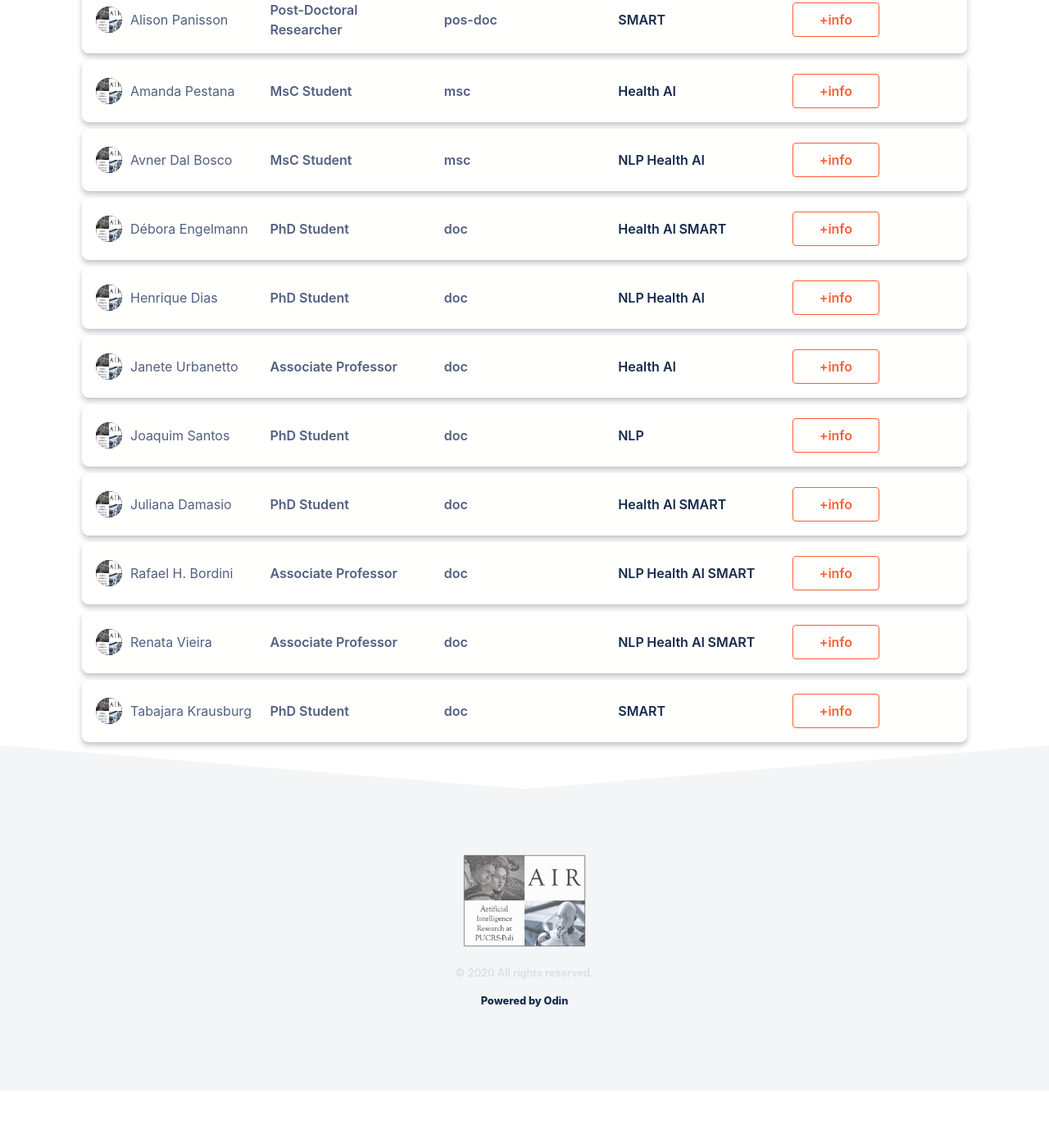
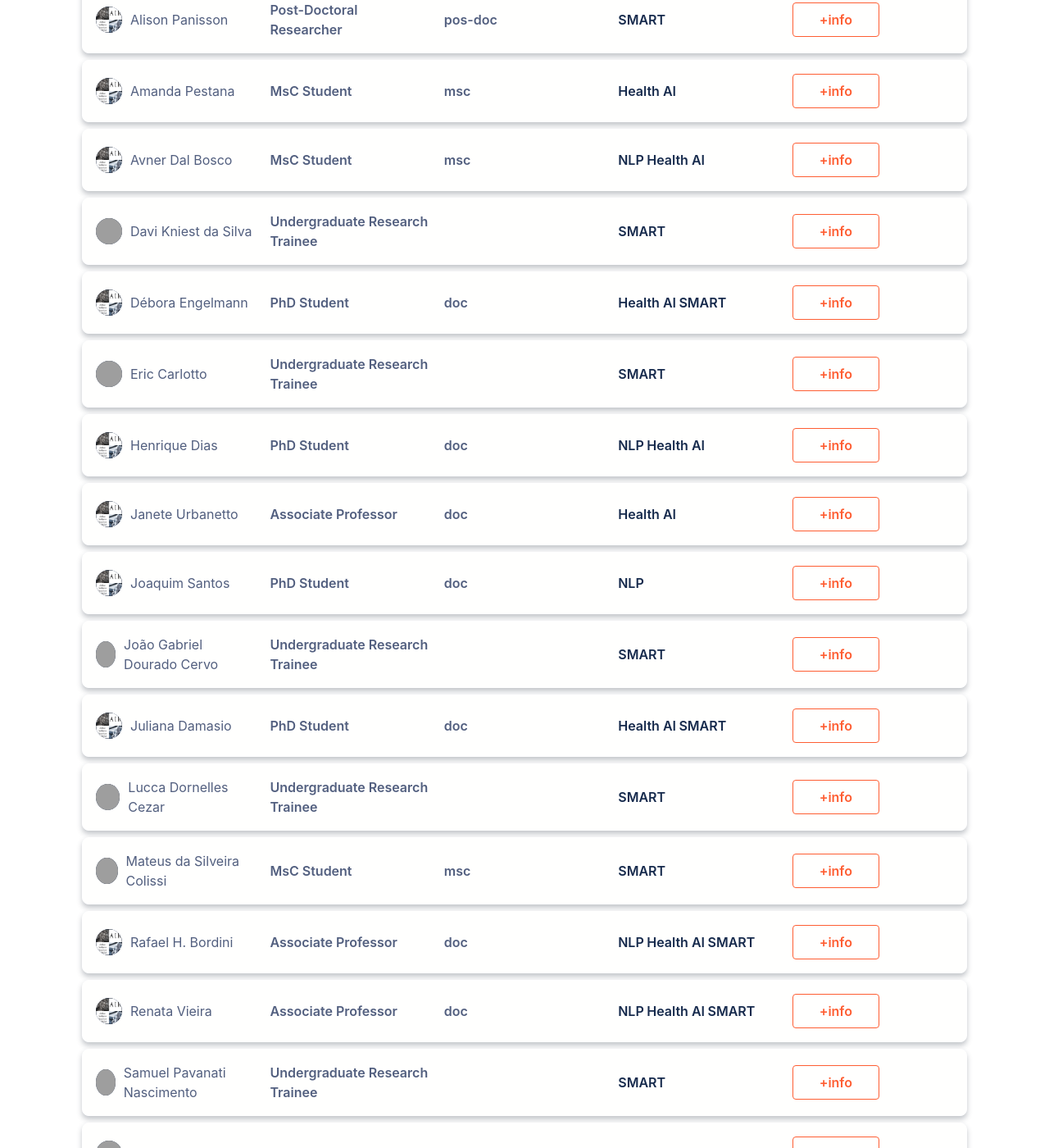
Before and after one commit to air-pucrs/air-pucrs.github.io, a Jekyll site: the page built from integrantes.html, in a window 1280 px wide and 1400 px high, scrolled down 483 px. Shown: the whole window at 82% size. Built offline with Jekyll 4.4.1, drawn with Linux system fonts in a browser that asks for light colours; nearby versions of some CDN libraries; some web fonts are replaced; comment, search, counter and statistics services are not loaded; before the commit the page ends 1813 px from its top, so only the background shows below that; grey boxes are pictures that could not be loaded.

Commit message:
smart people

```diff
--- a/_data/integrantes_list.yaml
+++ b/_data/integrantes_list.yaml
@@ -65,7 +65,7 @@ breather5:
   grupos: smart
   posicao: PhD Student
   nivel: doc
-  foto: assets/logo-AIR.png
+  foto: https://avatars3.githubusercontent.com/u/10147197?s=460&v=4
   email: tabajara.rodrigues@edu.pucrs.br
   redes-sociais:
     facebook:
@@ -158,3 +158,141 @@ breather12:
     email: joaquim.santos@acad.pucrs.br
     redes-sociais:
       lattes: http://lattes.cnpq.br/6511667784239144
+
+breather13:
+  nome: Mateus
+  sobrenome: da Silveira Colissi
+  grupos: smart
+  posicao: MsC Student
+  nivel: msc
+  foto: https://i.ibb.co/ctmJTB4/Whats-App-Image-2019-11-24-at-14-03-33-3.jpg
+  email: mateus.colissi@edu.pucrs.br
+  redes-sociais:
+    facebook:
+    insta: https://www.instagram.com/mscolissi/
+    linkedin:
+    lattes: http://lattes.cnpq.br/9027071770132048
+    site:
+    dblp:
+    orcid:
+    github: https://github.com/Colissi
+    twitter:
+  sobre: Currently working with a conversational agent to assist in coordinating collaborative learning.
+  formacao:
+  origem: Santa Maria, Brazil
+  nascimento:
+
+breather14:
+  nome: Davi
+  sobrenome: Kniest da Silva
+  grupos: smart
+  posicao: Undergraduate Research Trainee
+  nivel:
+  foto: http://servicosweb.cnpq.br/wspessoa/servletrecuperafoto?tipo=1&id=K2873136E5
+  email: davi.kds.01@gmail.com
+  redes-sociais:
+    facebook:
+    insta:
+    linkedin:
+    lattes: http://lattes.cnpq.br/6150427403268893
+    site:
+    dblp:
+    orcid:
+    github: https://github.com/Davi-K-Silva
+    twitter:
+  sobre: Undergraduate student at PUCRS in Computer Science
+  formacao:
+  origem: Porto Alegre, Brazil
+  nascimento:
+
+breather15:
+  nome: Eric
+  sobrenome: Carlotto
+  grupos: smart
+  posicao: Undergraduate Research Trainee
+  nivel:
+  foto: https://encrypted-tbn0.gstatic.com/images?q=tbn%3AANd9GcSA9zZrbA-9Xl6Jmsnml0Nv8O063XPXuZHKwg&usqp=CAU
+  email: eric.carlottoitapiruba@gmail.com
+  redes-sociais:
+    facebook: https://www.facebook.com/ecarlotto
+    insta: https://www.instagram.com/ericcarlotto/
+    linkedin:
+    lattes: http://lattes.cnpq.br/3707765176085288
+    site:
+    dblp:
+    orcid:
+    github: https://github.com/ericcarlotto
+    twitter:
+  sobre: Undergraduate student at PUCRS in information systems
+  formacao:
+  origem: Porto Alegre - Brazil
+  nascimento:
+
+breather16:
+  nome: Lucca
+  sobrenome: Dornelles Cezar
+  grupos: smart
+  posicao: Undergraduate Research Trainee
+  nivel:
+  foto: http://servicosweb.cnpq.br/wspessoa/servletrecuperafoto?id=K9746597A1
+  email: lucca.cezar@edu.pucrs.br
+  redes-sociais:
+    facebook:
+    insta:
+    linkedin:
+    lattes: http://lattes.cnpq.br/1493554402130962
+    site:
+    dblp:
+    orcid:
+    github: https://github.com/rukndf
+    twitter:
+  sobre:
+  formacao:
+  origem: Porto Alegre, Brazil
+  nascimento:
+
+breather17:
+  nome: João Gabriel
+  sobrenome: Dourado Cervo
+  grupos: smart
+  posicao: Undergraduate Research Trainee
+  nivel:
+  foto: https://media-exp1.licdn.com/dms/image/C5603AQGiGb8ejwFmCg/profile-displayphoto-shrink_200_200/0?e=1602720000&v=beta&t=FC1rfre4azmdQYBn5_J3pK_hjQrHcNuZLc1bT_h8wAE
+  email: j.dourado@edu.pucrs.br
+  redes-sociais:
+    facebook:
+    insta: https://www.instagram.com/j_gabrr/
+    linkedin:
+    lattes: http://lattes.cnpq.br/6011842150801001
+    site:
+    dblp:
+    orcid:
+    github: https://github.com/Gabriel-Cervo
+    twitter:
+  sobre:
+  formacao:
+  origem: São Borja, Brazil
+  nascimento:
+
+breather18:
+  nome: Samuel
+  sobrenome: Pavanati Nascimento
+  grupos: smart
+  posicao: Undergraduate Research Trainee
+  nivel:
+  foto: http://servicosweb.cnpq.br/wspessoa/servletrecuperafoto?tipo=1&id=K2187338T9
+  email: samuelnascimento278@gmail.com
+  redes-sociais:
+    facebook:
+    insta: https://www.instagram.com/samuel_supers3/
+    linkedin:
+    lattes: http://lattes.cnpq.br/4307586519624886
+    site:
+    dblp:
+    orcid:
+    github: https://github.com/SamEngCompPUCRS
+    twitter:
+  sobre:
+  formacao:
+  origem: Porto Alegre, Brazil
+  nascimento:
--- a/_includes/integrante-card.html
+++ b/_includes/integrante-card.html
@@ -9,7 +9,8 @@
 
             <div class="flex-vertical-center">
               <figure class="avatar d-inline-block hide-sm" style="align-items: center;">
-                <img  src="{{ site.baseurl }}/{{ integrante.foto}}" alt="...">
+                <!-- <img  src="{{ site.baseurl }}/{{ integrante.foto}}" alt="..."> -->
+                <img src="{{integrante.foto}}" alt="...">
               </figure>
               <div class="ml-2">
                 <span class="text-dark mb-0">{{ integrante.nome }} {{integrante.sobrenome}}</span>
```
